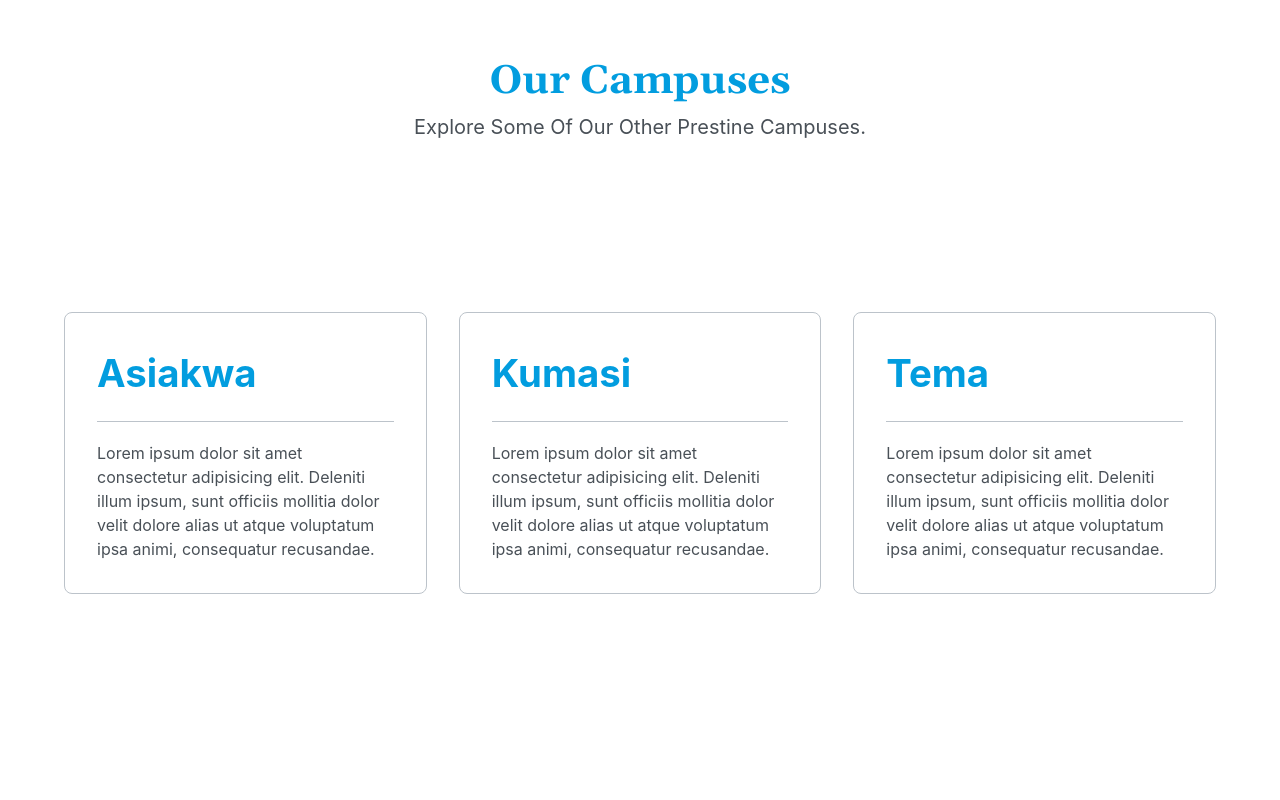
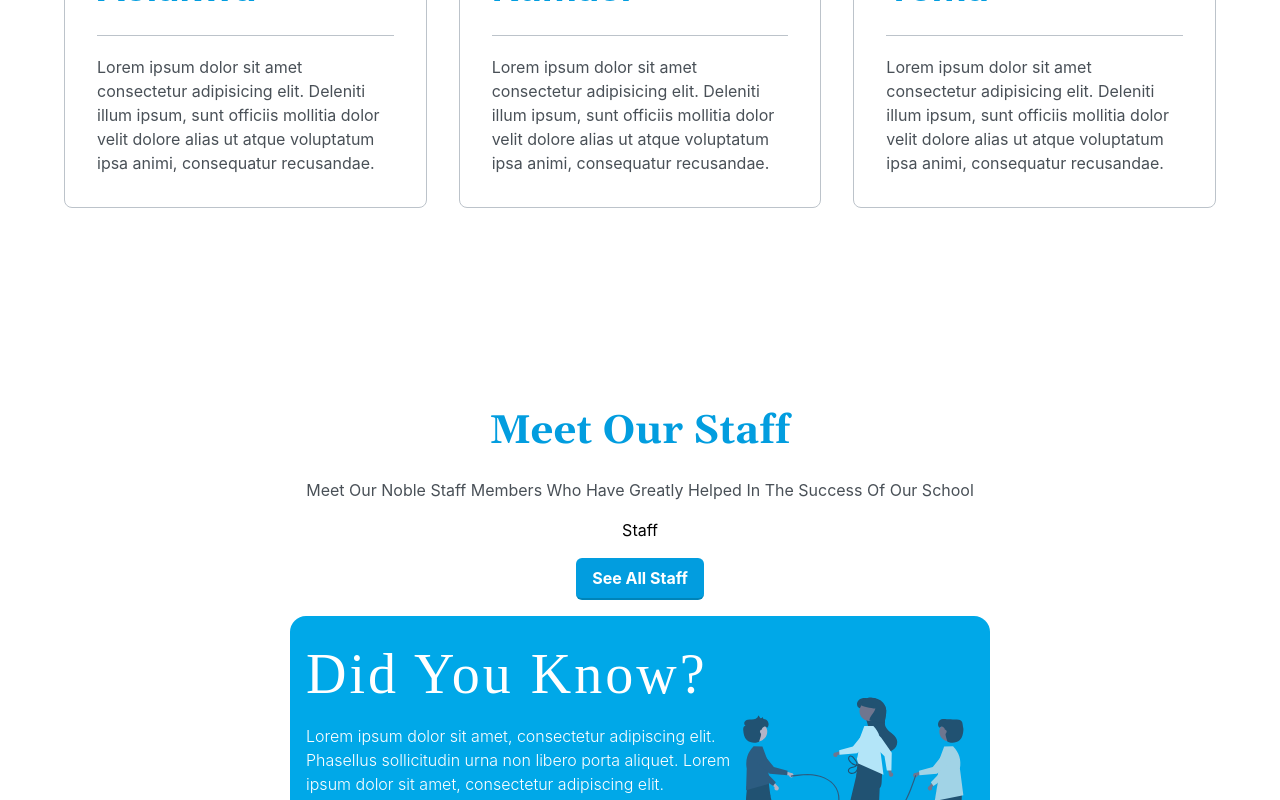
Before and after one commit to Beany-Bready-Org/sos-tamale-website, a React (Vite) app: page / in a window 1280 px wide. Shown: the part 1612-2412 px from the top of the page. Built offline with nearby package versions, Linux system fonts and the light colour scheme; a web font is replaced by a local one.

Commit message:
Staff started

```diff
--- a/src/App.jsx
+++ b/src/App.jsx
@@ -5,6 +5,7 @@ import Hero from "./components/Hero";
 import VideoSection from "./components/VideoSection";
 import CampusesSection from "./components/CampusesSection";
 import DidYouKnow from "./components/DidYouKnow";
+import StaffSection from "./components/StaffSection";
 
 export default function App() {
   const [showNav, setShowNav] = useState(false);
@@ -19,6 +20,7 @@ export default function App() {
       <main>
         <VideoSection />
         <CampusesSection />
+        <StaffSection />
         {/* <SuccessSection /> */}
         <DidYouKnow />
       </main>
--- a/src/components/CampusesSection.jsx
+++ b/src/components/CampusesSection.jsx
@@ -9,7 +9,7 @@ import TemaImg from "../assets/images/tema.png";
 
 export default function CampusesSection() {
 	return (
-		<section class="campuses-section">
+		<section className="campuses-section">
 			<h1 className="--header">Our Campuses</h1>
 			<p className="--description">
 				Explore Some Of Our Other Prestine Campuses.
--- a/src/components/Navbar.jsx
+++ b/src/components/Navbar.jsx
@@ -18,7 +18,7 @@ const Navbar = ({ show, setShowNav }) => {
 			<section className="secondary-nav">
 				<div className="secondary-nav__text">
 					<div className="secondary-nav__text-info">
-						<a href="https://www.sos-childrensvillages.org">
+						<a href="https://www.sos-childrensvillages.org" target="_blank">
 							<FontAwesomeIcon icon={faGlobe} />
 							www.sos-childrensvillages.org
 						</a>
--- /dev/null
+++ b/src/components/Staff.jsx
@@ -0,0 +1,9 @@
+import React from 'react'
+
+const Staff = () => {
+  return (
+    <div>Staff</div>
+  )
+}
+
+export default Staff
--- /dev/null
+++ b/src/components/StaffSection.jsx
@@ -0,0 +1,23 @@
+import React from "react";
+import { Link } from "react-router-dom";
+import Staff from "./Staff";
+
+const StaffSection = () => {
+	return (
+		<section className="staff-section">
+			<h2 className="staff-section__header section-header">Meet Our Staff</h2>
+			<p className="staff-section__description section-description">
+				Meet our noble staff members who have greatly helped in the success of
+				our school
+			</p>
+			<div className="staff-section__staff">
+				<Staff />
+			</div>
+			<Link className="--cta staff-cta" style={{ padding: ".5em 1em" }}>
+				See All Staff
+			</Link>
+		</section>
+	);
+};
+
+export default StaffSection;
--- a/src/stylesheets/App.scss
+++ b/src/stylesheets/App.scss
@@ -2,6 +2,7 @@
 @import "./Navbar.scss";
 @import "./Hero.scss";
 @import "./DidYouKnow.scss";
+@import "./StaffSection.scss";
 
 /* Swiper.js variables */
 
@@ -105,6 +106,7 @@ a {
 
 .--cta {
   @include button(#fff, $secondary-color, $accent-color, $btn-tiny, 6px);
+  font-weight: weights(bold);
 }
 
 .--header {
@@ -138,8 +140,11 @@ main {
 
 // Utility styles - I already added --description and --header classes, you can use whichever
 .section-header {
+  font-family:family(gelasio);
+  font-size: $text-big;
 	color: $accent-color;
 	text-transform: capitalize;
+	text-align: center;
 }
 
 .section-description {
--- a/src/stylesheets/Navbar.scss
+++ b/src/stylesheets/Navbar.scss
@@ -85,7 +85,6 @@
   container-type: inline-size;
   container-name: navbar;
   z-index: 100;
-
 
   &__logo {
     display: flex;
--- /dev/null
+++ b/src/stylesheets/StaffSection.scss
@@ -0,0 +1,6 @@
+.staff-section {
+    @include flex(column, center, center, 1em);
+    .staff-cta {
+        margin: auto;
+    }
+}
--- a/src/stylesheets/VideoSection.scss
+++ b/src/stylesheets/VideoSection.scss
@@ -3,7 +3,7 @@
 .video-section {
   @include flex(column, center, center, unset);
   padding-block: 4em;
-  min-height: 100vh;
+  max-height: 700px;
   width: clamp(300px, 90vw, 1200px);
   margin: auto;
 
```
